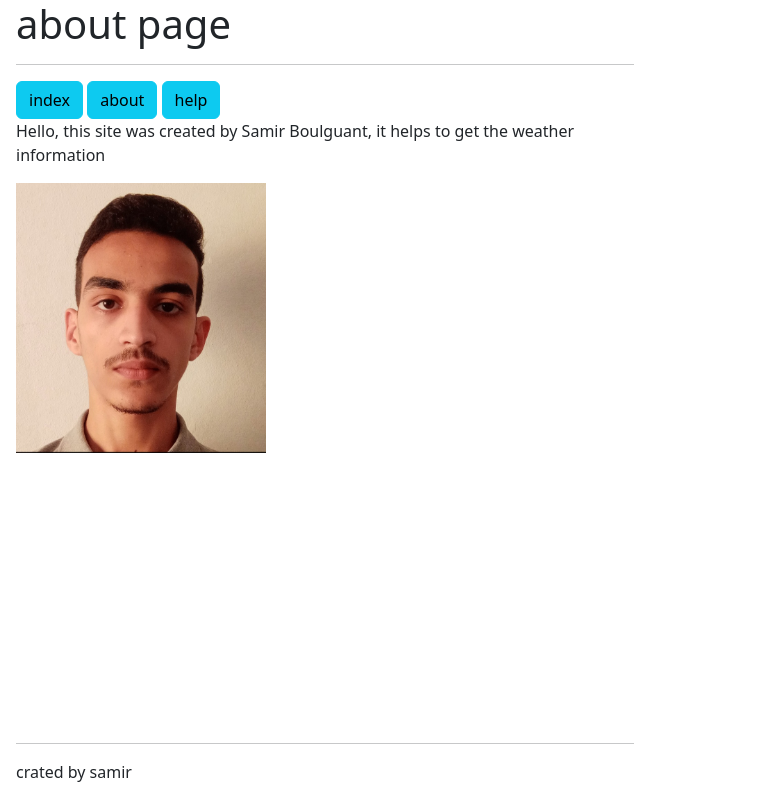
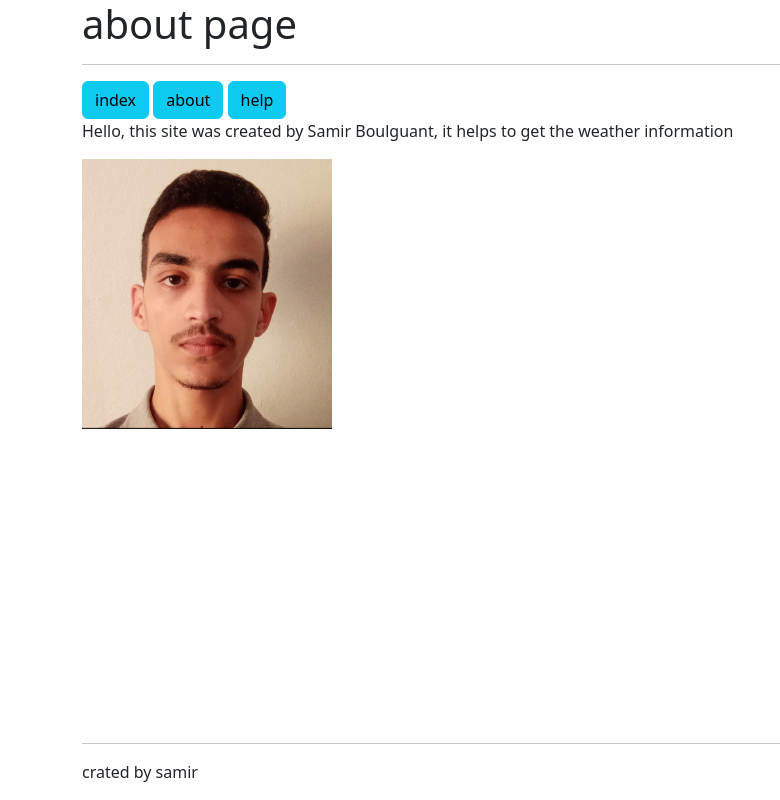
Before and after one commit to samirboulgant/WEATHER-APP, a Node server app: page /about in a window 1280 px wide. Shown: the whole page, without its empty margins (0-780 px from the left). Run offline with Node 20, Linux system fonts and the light colour scheme.

Commit message:
sm chngs

```diff
--- a/templates/views/about.hbs
+++ b/templates/views/about.hbs
@@ -7,10 +7,11 @@
     <title>About</title>
     <link rel="icon" href="/img/weather.png">
     <link rel="stylesheet" href="/css/styles.css">
+<link href="https://cdn.jsdelivr.net/npm/bootstrap@5.2.2/dist/css/bootstrap.min.css" rel="stylesheet" integrity="sha384-Zenh87qX5JnK2Jl0vWa8Ck2rdkQ2Bzep5IDxbcnCeuOxjzrPF/et3URy9Bv1WTRi" crossorigin="anonymous">
 
 </head>
 
-<body>
+<body class="container">
     <div class="main-content">
         {{>header}}
         <p>Hello, this site was created by Samir Boulguant, it helps to get the weather information</p>
```
